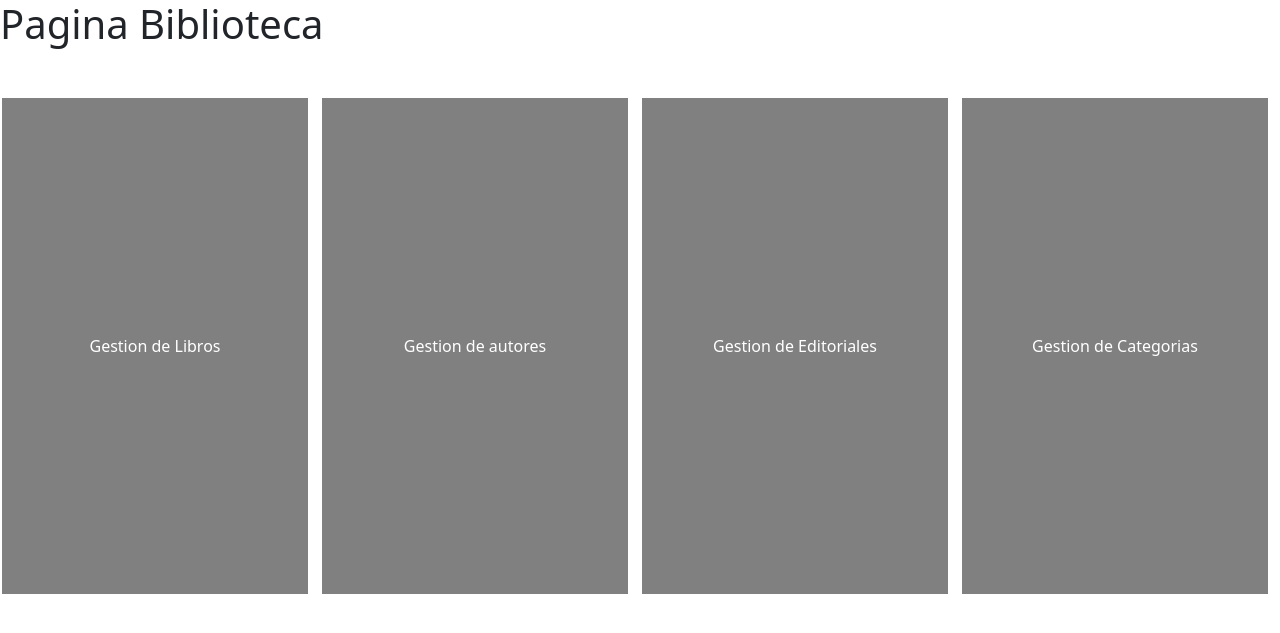
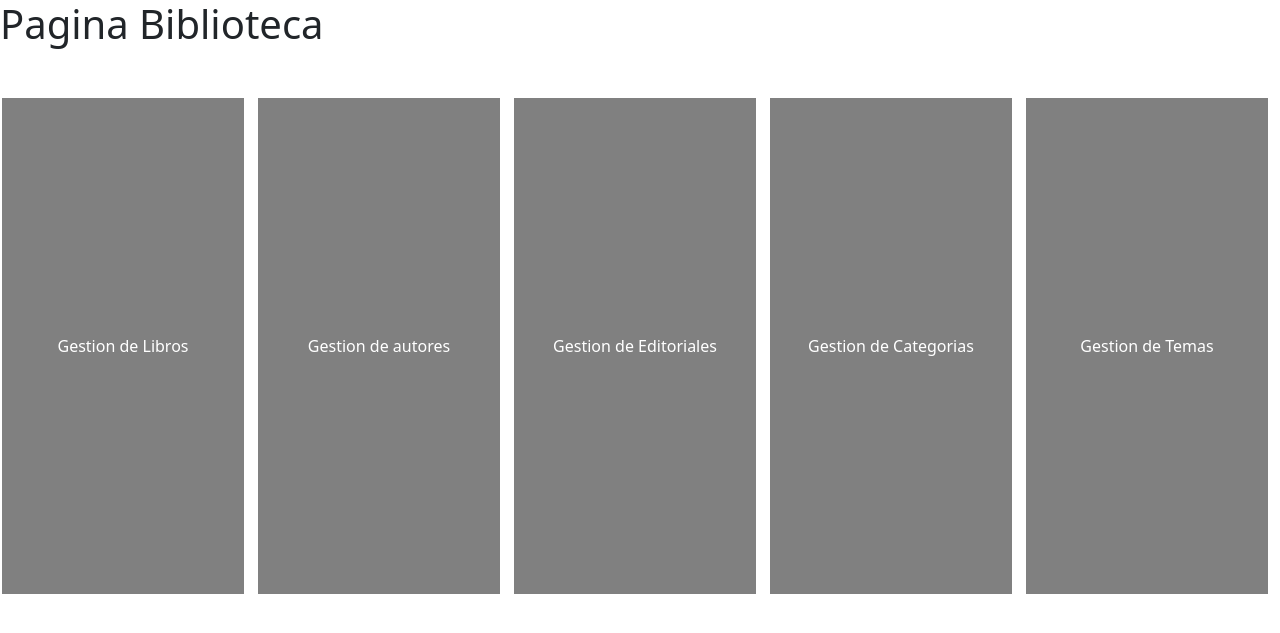
Before and after one commit to Br4ikanUserP267/ProyectoFinalMovilParteWeb, a PHP site: page /proyectoFinal/biblioteca/menu.php in a window 1280 px wide. Shown: the top 633 px of the page. Run offline with PHP 8.4, Linux system fonts and the light colour scheme; some libraries are stand-ins or nearby versions.

Commit message:
Se corrigio la api

```diff
--- a/views/biblioteca/menu.php
+++ b/views/biblioteca/menu.php
@@ -30,6 +30,11 @@
         <div style="margin-right: 10px; width: 500px; height: 500px;">
             <button type="button"  onclick=" gestionCategorias()" style="padding: 10px; width: 100%; height: 100%; background-color: gray; color: white; border: 2px solid white; transition: all 0.2s ease-in-out; background-color: gray;" onmouseover="this.style.backgroundColor='#007bff'; this.style.borderColor='#007bff'" onmouseout="this.style.backgroundColor='gray'; this.style.borderColor='white'">
                 Gestion de Categorias
+            </button>
+        </div>
+        <div style="margin-right: 10px; width: 500px; height: 500px;">
+            <button type="button"  onclick=" gestionCategorias()" style="padding: 10px; width: 100%; height: 100%; background-color: gray; color: white; border: 2px solid white; transition: all 0.2s ease-in-out; background-color: gray;" onmouseover="this.style.backgroundColor='#007bff'; this.style.borderColor='#007bff'" onmouseout="this.style.backgroundColor='gray'; this.style.borderColor='white'">
+                Gestion de Temas
             </button>
         </div>
     </div>
```
Also changed, not shown: api/estudiante_images/eb576f80c64893bad5c2c8f80803512a.jpg (added).
